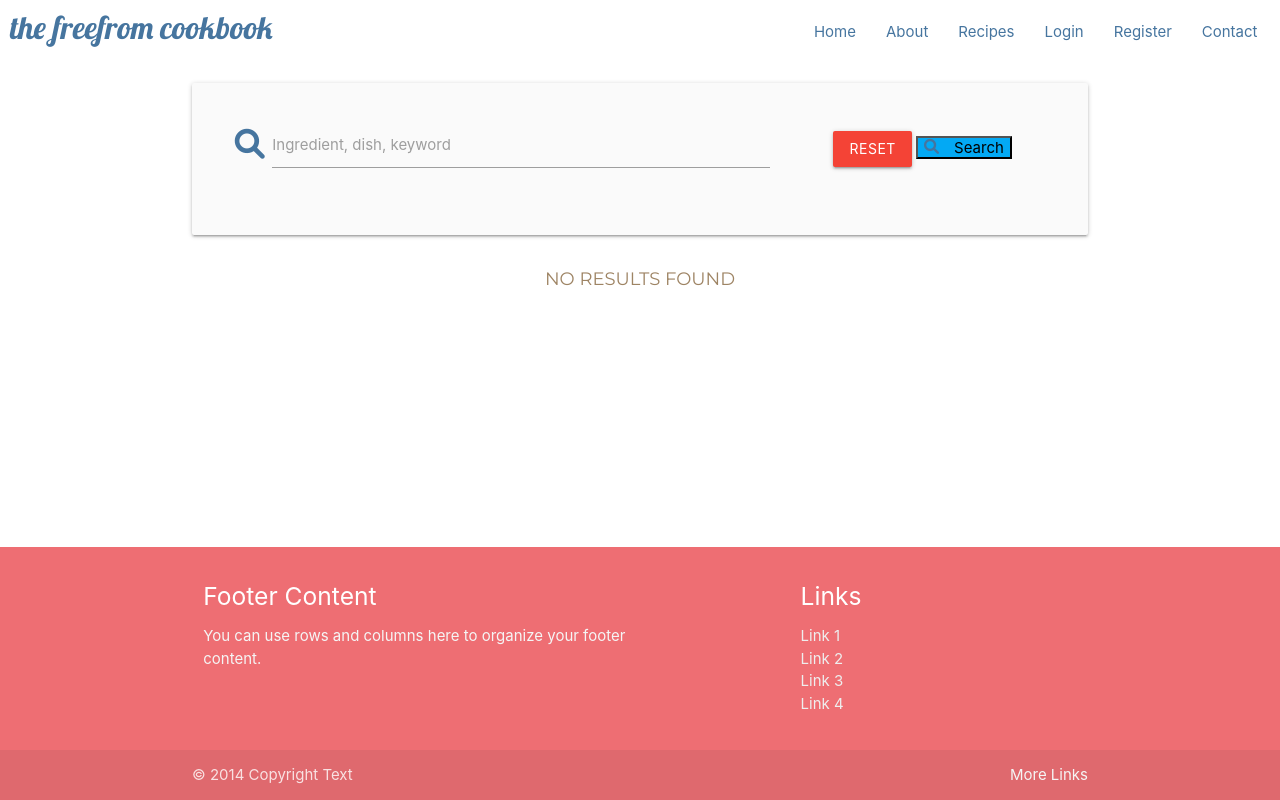
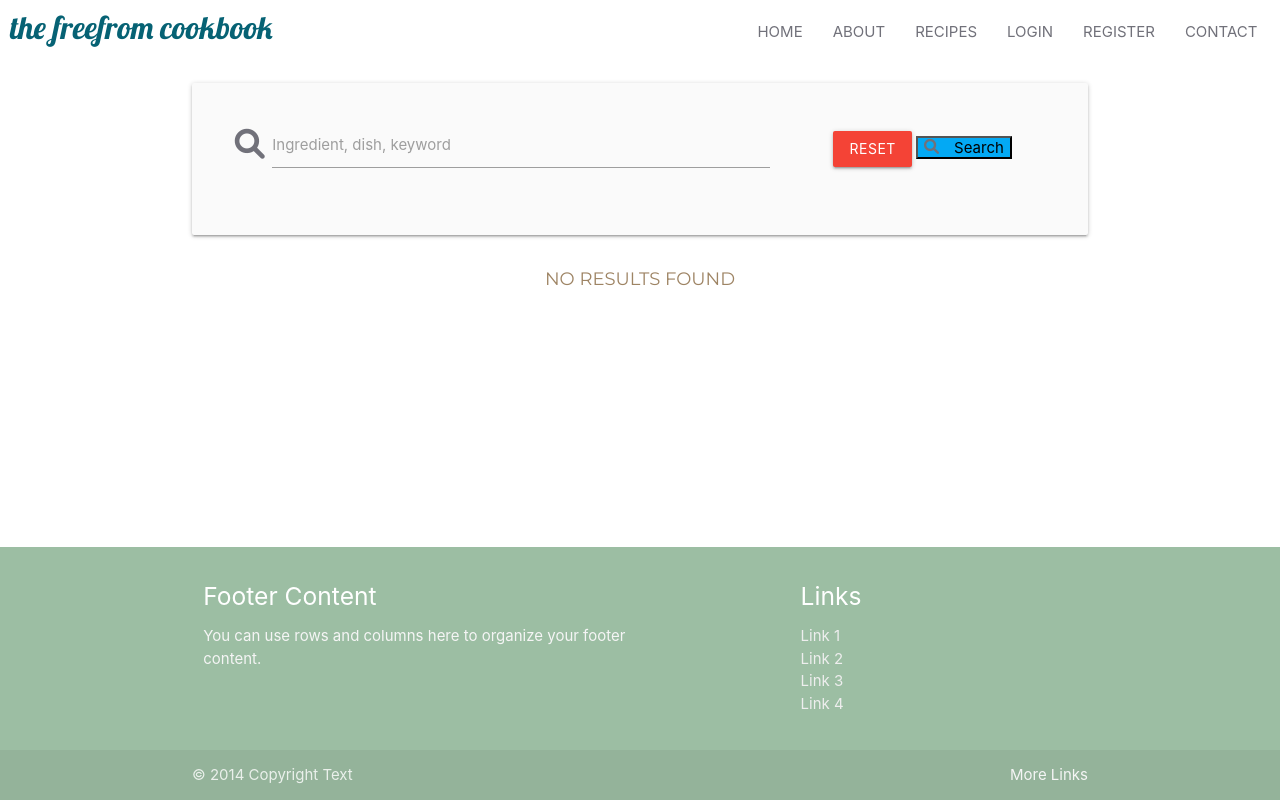
Before and after one commit to anyahush/the-freefrom-cookbook, a Flask app: page / in a window 1280 px wide. Run offline with Flask 2, Linux system fonts and the light colour scheme; data that the repository does not hold is empty; some libraries are stand-ins or nearby versions.

Commit message:
Update navbar and footer styling

```diff
--- a/static/css/style.css
+++ b/static/css/style.css
@@ -6,8 +6,9 @@ nav {
     box-shadow: none;
 }
 
-nav ul a, i {
-    color: #46759f;
+nav ul a, i{
+    color: #71717A;
+    text-transform: uppercase;
 }
 
 h1 {
@@ -15,7 +16,7 @@ h1 {
     text-transform: lowercase;
     font-size: 100%;
     margin: 10px;
-    color: #46759f;
+    color: #066274;
 }
 
 h2 {
@@ -35,3 +36,7 @@ body {
   main {
     flex: 1 0 auto;
   }
+
+.page-footer {
+    background-color: #9CBEA3;
+}
```
